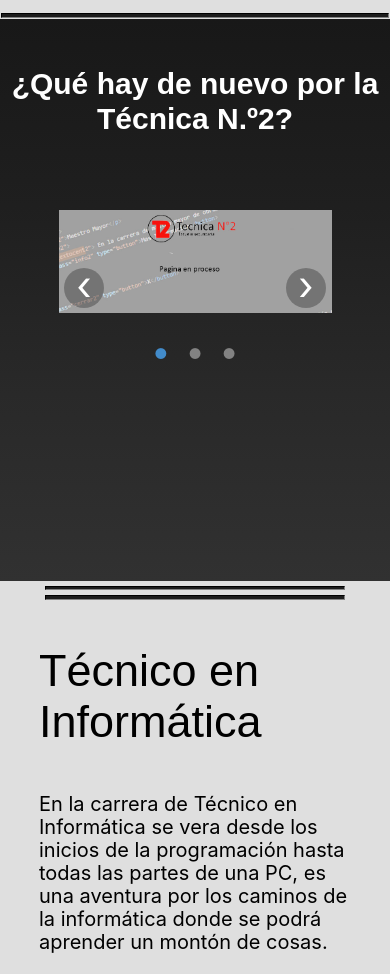
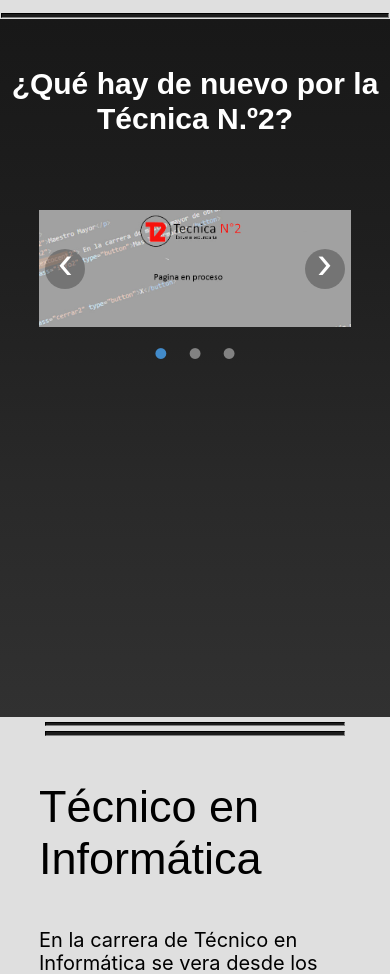
Before and after one commit to GabiDam/TecnicaN2.github.io, a PHP site: page / in a window 390 px wide. Shown: the part 3026-4000 px from the top of the page. Run offline with PHP 8.4, Linux system fonts and the light colour scheme.

Commit message:
arreglos y eso viste osea tipo si
tal vez

```diff
--- a/index.html
+++ b/index.html
@@ -92,7 +92,7 @@
                     <button class="cerrar" type="button">X</button>
 
                     <div Class="masinfo">
-                        <p class="Subtitul2">Todo lo que vas a ver en esta materia:</p>
+                        <p class="materias">Todo lo que vas a ver en esta materia:</p>
                         <br>
                         <p class="Subtitul2">Investigacion Operativa</p>
 
@@ -125,11 +125,11 @@
                     </div>
                 </div>
 
-                <ul> <!--Texto Emergente de "mas informacion" en la orientacion Maestro Mayor de Obras--->
+                <ul> <!--Texto Emergente de "mas informacion uwu" en la orientacion Maestro Mayor de Obras--->
                     <button class="cerrar2" type="button">X</button>
 
                     <div Class="masinfo">
-                        <p class="txtinfo">Todo lo que vas a ver en esta materia:</p>
+                        <p class="materias">Todo lo que vas a ver en esta materia:</p>
                         <br>
                         <p class="Subtitul2">Sistemas Constructivos</p>
 
@@ -367,8 +367,9 @@
             <div class="contcopy">
                 <hr></hr>
                 <small Class="Copyright" >&copy; Copyright 2021, Escuela Técnica N°2</small> <!-- Añadir Copyright y Creditos--->
-                <small>//Proyecto llevado acabo por un grupo de 6to 2da Informática, integrantes: Fidel Barreiros, Gabriel D'ambrosio, Iván Ratzmann, Tomas Morini, Iván Rodriguez, Luca Testa, Joaquín Diaz</small>
+                <small class="Copyright">//Proyecto llevado acabo por un grupo de 6to 2da Informática, integrantes: Fidel Barreiros, Gabriel D'ambrosio, Iván Ratzmann, Tomas Morini, Iván Rodriguez, Luca Testa, Joaquín Diaz</small>
             </div>
+
         </div>
     </footer>
 </body>
--- a/inscripciones/inscripciones.html
+++ b/inscripciones/inscripciones.html
@@ -154,6 +154,11 @@
                     8.     Certificado de finalización de ciclo / año / analítico / pase.
                 </a>
             </li>
+            <li>
+                <a>
+                    9.     <a class="fm" href="#">Ficha medica</a>(necesaria para realizar actividad fisica).
+                </a>
+
         </div>
         </section>
     </main>
--- a/style.css
+++ b/style.css
@@ -260,10 +260,16 @@
 .Subtitul2 {
   margin: 0;
   font-size: 1.5vw;
+  margin-block-start: -0.2em;
 }
 .txtinfo {
   margin: 0;
   font-size: 1vw;
+}
+
+.materias{
+  margin: 0;
+  font-size: 1.5vw;
 }
 /*
 	@@@@@@@@@@@@@@@@@@@@@@@
@@ -582,7 +588,7 @@
     rgb(49, 49, 49)
   );
   padding-bottom: 5%;
-  margin-left: 5%;
+  margin-left: 0%;
 }
 
 .titulon {
@@ -644,9 +650,9 @@
   display: none;
   font-size: 40px;
   height: 40px;
-  line-height: 35px;
+  line-height: 30px;
   position: absolute;
-  top: 10vw;
+  top: 9.69vw;
   -webkit-transform: translate(0, -50%);
   cursor: pointer;
   -ms-transform: translate(0, -50%);
@@ -699,6 +705,8 @@
   display: block;
   font-size: 35px;
 }
+
+
 
 .slide-circulo:hover {
   color: #aaaaaa;
@@ -998,8 +1006,30 @@
 	@@@@@@@@@@@@@@@@@@@@@@@@@@@
 */
 
+
+@media only screen and (max-width: 1450px) {
+  /**/
+  .localidad {
+    display: none;
+  }
+
+  .txtinfo{
+    font-size: 1vw;
+  }
+  .Subtitul2{
+    font-size: 1.4vw;
+
+  }
+}
+
 @media only screen and (max-width: 1270px) {
   /**/
+
+  .slide {
+    height: 40vh;
+    width: 60vw;
+    margin-top: 26px;
+  }
 
   /*maestro mayor lol*/
 
@@ -1071,6 +1101,13 @@
     }
   }
 
+  .txtinfo{
+    font-size: 1.2vw;
+  }
+  .Subtitul2{
+    font-size: 1.7vw;
+    margin-block-start: -0.4em;
+  }
   .imagenh1 {
     margin-left: 12%;
     width: 35vw;
@@ -1277,12 +1314,6 @@
     display: none;
   }
 }
-@media only screen and (max-width: 1300px) {
-  /**/
-  .localidad {
-    display: none;
-  }
-}
 
 @media only screen and (max-height: 200px) {
   /*monitor de 2 centimetros*/
@@ -1406,10 +1437,10 @@
 
   /* lo nuevo*/
   .slide {
-    height: 30vh;
-    width: 70vw;
+    height: 60vh;
+    width: 80vw;
     margin-top: 26px;
-    margin-left: 15%;
+    margin-left: 10%;
   }
 
   .slide-indicador {
@@ -1433,9 +1464,9 @@
     display: none;
     font-size: 40px;
     height: 40px;
-    line-height: 35px;
+    line-height: 30px;
     position: absolute;
-    top: 20vw;
+    top: 15vw;
     -webkit-transform: translate(0, -50%);
     cursor: pointer;
     -ms-transform: translate(0, -50%);
@@ -1455,7 +1486,7 @@
       rgb(41, 41, 41),
       rgb(49, 49, 49)
     );
-    padding-bottom: 30%;
+    padding-bottom: 0;
     margin: auto;
   }
 
```
Also changed, not shown: inf_general/inf_general.css (+11 -1 lines), inf_general/inf_general.html (+17 -0 lines), inscripciones/inscripciones.css (+9 -0 lines).
